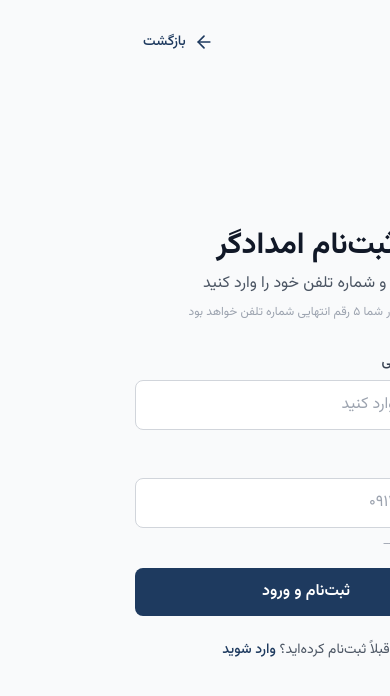
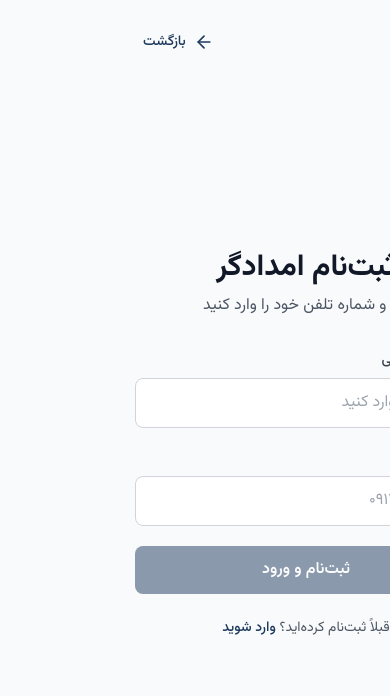
Before and after one commit to unesmollai/emdadsalam, a React (Vite) app: page / in a window 390 px wide. Both pictures are taken after a click on the button "ورود امدادگر". Shown: the top 696 px of the page. Built offline with nearby package versions, Linux system fonts and the light colour scheme; no server answers.

Commit message:
fix: Remove password-based auth, use phone-only registration

```diff
--- a/src/components/auth/RegisterPage.tsx
+++ b/src/components/auth/RegisterPage.tsx
@@ -35,11 +35,6 @@ export default function RegisterPage() {
     setErrors(prev => ({ ...prev, phone: validatePhone(value) }));
   };
 
-  // استخراج ۵ رقم انتهایی شماره به عنوان رمز عبور
-  const getPasswordFromPhone = (phoneNumber: string) => {
-    return phoneNumber.slice(-5); // مثال: 09123456789 -> 56789
-  };
-
   const handleSubmit = async (e: React.FormEvent) => {
     e.preventDefault();
     setError('');
@@ -62,6 +57,10 @@ export default function RegisterPage() {
         .eq('phone', phone)
         .maybeSingle();
 
+      if (checkError && checkError.code !== 'PGRST116') {
+        throw checkError;
+      }
+
       if (existingUser) {
         setError('این شماره تلفن قبلاً ثبت‌نام کرده است');
         setLoading(false);
@@ -69,14 +68,13 @@ export default function RegisterPage() {
       }
 
       const userId = crypto.randomUUID ? crypto.randomUUID() : `${Date.now()}-${Math.random()}`;
-      const password = getPasswordFromPhone(phone);
 
       const { data: profileData, error: profileError } = await supabase
         .from('profiles')
         .insert({
           id: userId,
           name,
-          code: password, // کد هم همان ۵ رقم انتهایی است
+          code: phone.slice(-4), // Use last 4 digits as code for display purposes
           phone,
           is_verified: false,
           verification_status: 'unverified',
@@ -96,8 +94,11 @@ export default function RegisterPage() {
         return;
       }
 
-      // ذخیره رمز در localStorage برای ورود
-      localStorage.setItem(`pass_${phone}`, password);
+      if (!profileData) {
+        setError('خطا: پروفایل ایجاد نشد.');
+        setLoading(false);
+        return;
+      }
 
       const profile: Profile = {
         id: profileData.id,
@@ -119,7 +120,7 @@ export default function RegisterPage() {
       setScreen('loads');
     } catch (err) {
       console.error('Registration error:', err);
-      setError('خطای ناشناخته');
+      setError('خطای ناشناخته. لطفاً دوباره تلاش کنید.');
     } finally {
       setLoading(false);
     }
@@ -139,7 +140,6 @@ export default function RegisterPage() {
         <div className="text-center mb-8">
           <h1 className="text-3xl font-bold text-gray-900 mb-2">ثبت‌نام امدادگر</h1>
           <p className="text-gray-600">نام و شماره تلفن خود را وارد کنید</p>
-          <p className="text-xs text-gray-400 mt-2">رمز عبور شما ۵ رقم انتهایی شماره تلفن خواهد بود</p>
         </div>
 
         {error && (
@@ -182,15 +182,12 @@ export default function RegisterPage() {
               }`}
             />
             {errors.phone && <p className="text-danger-600 text-xs mt-2 text-right">{errors.phone}</p>}
-            <p className="text-xs text-gray-400 mt-1 text-right">
-              رمز عبور شما: {phone ? phone.slice(-5) : '_____'}
-            </p>
           </div>
 
           <button
             type="submit"
-            disabled={loading}
-            className="w-full bg-primary-500 text-white py-3 rounded-lg font-semibold mt-4 disabled:opacity-50"
+            disabled={loading || !name || !phone}
+            className="w-full bg-primary-500 text-white py-3 rounded-lg font-semibold mt-4 disabled:opacity-50 disabled:cursor-not-allowed hover:bg-primary-600 transition-colors"
           >
             {loading ? 'درحال ثبت‌نام...' : 'ثبت‌نام و ورود'}
           </button>
```
